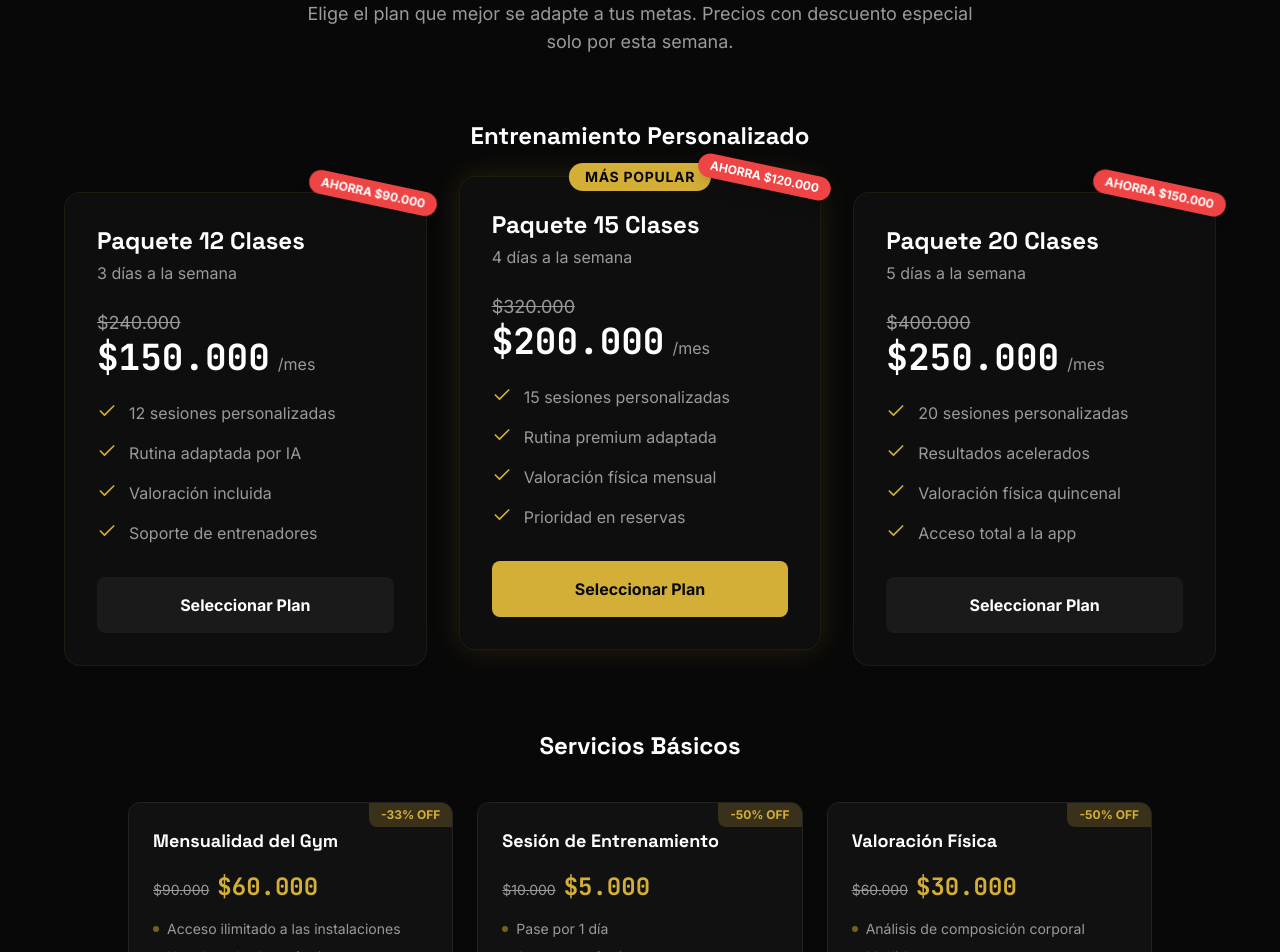
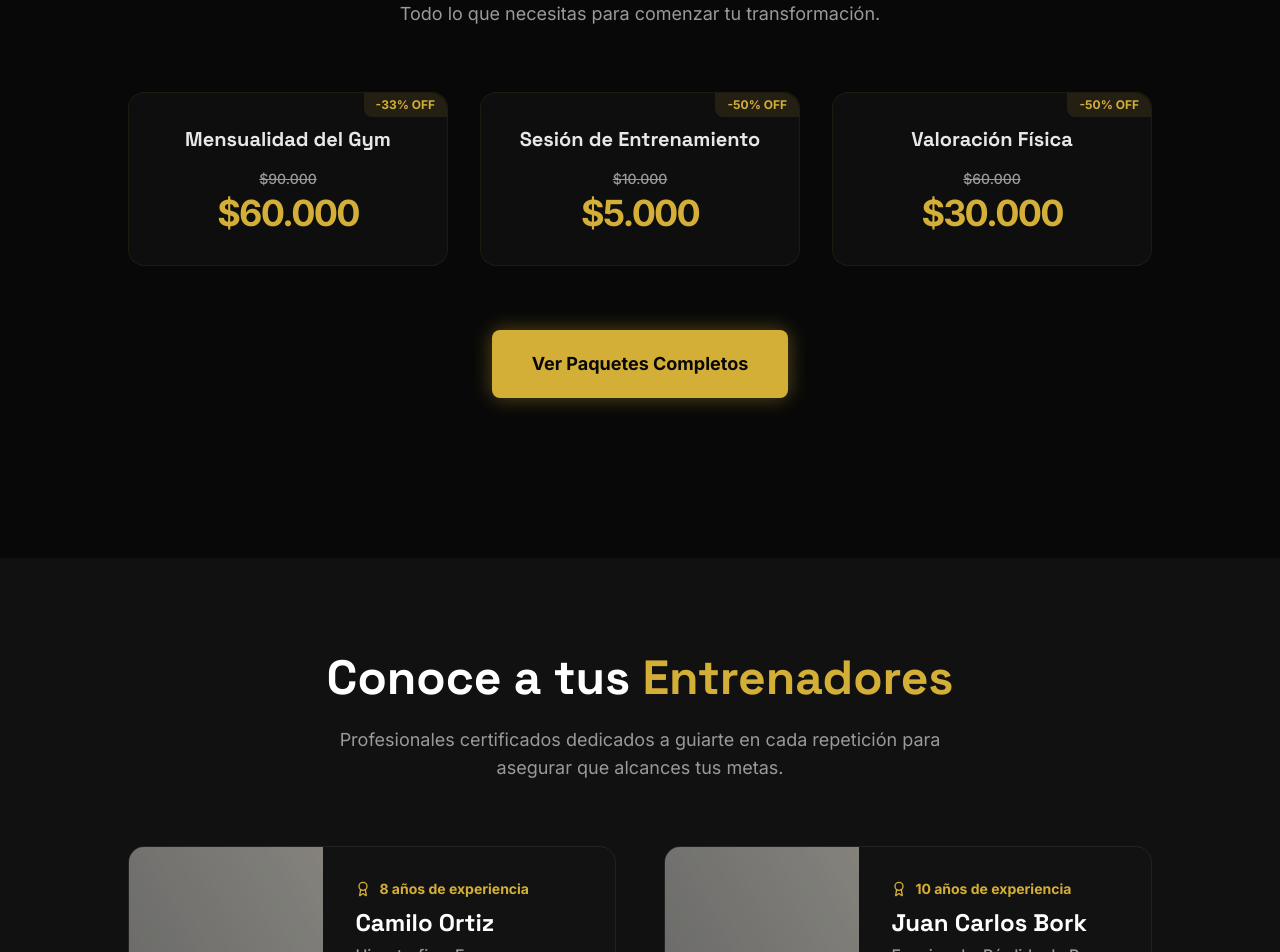
Before and after one commit to migueflope/training-studio-gym, a Next.js app: page / in a window 1280 px wide. Shown: the part 1680-2632 px from the top of the page. Built offline with nearby package versions, Linux system fonts and the light colour scheme; grey boxes are pictures that could not be loaded.

Commit message:
feat: simplify landing pricing and split planes into services and packages

```diff
--- a/src/app/(public)/planes/page.tsx
+++ b/src/app/(public)/planes/page.tsx
@@ -5,12 +5,19 @@ import { motion, AnimatePresence } from "framer-motion";
 import { Check, QrCode, UploadCloud, Copy, ArrowLeft, Loader2 } from "lucide-react";
 import { QRCodeSVG } from "qrcode.react";
 
-const plans = [
-  { id: "mensualidad", name: "Mensualidad Básica", price: "$60.000", originalPrice: "$90.000", isPopular: false },
+const basicServices = [
+  { id: "mensualidad", name: "Mensualidad del Gym", price: "$60.000", originalPrice: "$90.000", isPopular: false },
+  { id: "sesion", name: "Sesión de Entrenamiento", price: "$5.000", originalPrice: "$10.000", isPopular: false },
+  { id: "valoracion", name: "Valoración Física", price: "$15.000", originalPrice: "$30.000", isPopular: false },
+];
+
+const customPackages = [
   { id: "12-clases", name: "Paquete 12 Clases", price: "$150.000", originalPrice: "$240.000", isPopular: false },
   { id: "15-clases", name: "Paquete 15 Clases", price: "$200.000", originalPrice: "$320.000", isPopular: true },
   { id: "20-clases", name: "Paquete 20 Clases", price: "$250.000", originalPrice: "$400.000", isPopular: false },
 ];
+
+const allPlans = [...basicServices, ...customPackages];
 
 const paymentMethods = [
   { id: "bancolombia", name: "Bancolombia", account: "Ahorros 123-456789-00" },
@@ -61,37 +68,67 @@ export default function PlanesPage() {
         </div>
 
         <AnimatePresence mode="wait">
-          {/* STEP 1: SELECT PLAN */}
           {step === 1 && (
             <motion.div
               key="step1"
               initial={{ opacity: 0, x: 20 }}
               animate={{ opacity: 1, x: 0 }}
               exit={{ opacity: 0, x: -20 }}
-              className="grid grid-cols-1 md:grid-cols-2 gap-6"
+              className="space-y-16"
             >
-              {plans.map((plan) => (
+              {/* SERVICIOS BÁSICOS */}
+              <div>
+                <h2 className="text-2xl font-display font-bold text-center mb-8 uppercase tracking-wider text-primary">Servicios</h2>
+                <div className="grid grid-cols-1 md:grid-cols-3 gap-6">
+                  {basicServices.map((plan) => (
                     <div
                       key={plan.id}
                       onClick={() => { setSelectedPlan(plan.id); setStep(2); }}
-                  className={`glass-panel cursor-pointer group relative p-8 rounded-2xl border transition-all duration-300 hover:scale-[1.02] ${plan.isPopular ? 'border-primary shadow-[0_0_20px_rgba(212,175,55,0.2)]' : 'border-border hover:border-primary/50'}`}
+                      className="glass-panel cursor-pointer group relative p-8 rounded-2xl border border-border hover:border-primary/50 transition-all duration-300 hover:scale-[1.02]"
+                    >
+                      <h3 className="text-xl font-display font-bold mb-2">{plan.name}</h3>
+                      <div className="flex items-end gap-2 mb-6">
+                        <span className="text-3xl font-bold font-mono text-primary">{plan.price}</span>
+                        <span className="text-muted-foreground line-through text-xs mb-1">{plan.originalPrice}</span>
+                      </div>
+                      <div className="w-full text-center py-3 rounded-lg border border-primary text-primary font-bold group-hover:bg-primary group-hover:text-primary-foreground transition-all">
+                        Seleccionar
+                      </div>
+                    </div>
+                  ))}
+                </div>
+              </div>
+
+              {/* SERVICIOS COMPLEMENTARIOS */}
+              <div>
+                <div className="text-center mb-8">
+                  <h2 className="text-2xl font-display font-bold uppercase tracking-wider text-primary mb-1">Servicios Complementarios</h2>
+                  <p className="text-muted-foreground">Entrenamiento Personalizado</p>
+                </div>
+                <div className="grid grid-cols-1 md:grid-cols-3 gap-6">
+                  {customPackages.map((plan) => (
+                    <div
+                      key={plan.id}
+                      onClick={() => { setSelectedPlan(plan.id); setStep(2); }}
+                      className={`glass-panel cursor-pointer group relative p-8 rounded-2xl border transition-all duration-300 hover:scale-[1.02] ${plan.isPopular ? 'border-primary shadow-[0_0_20px_rgba(212,175,55,0.2)] md:-translate-y-2' : 'border-border hover:border-primary/50'}`}
                     >
                       {plan.isPopular && (
                         <div className="absolute -top-3 -right-3 bg-primary text-primary-foreground text-xs font-bold px-3 py-1 rounded-full shadow-lg">
                           MÁS POPULAR
                         </div>
                       )}
-                  <h3 className="text-2xl font-display font-bold mb-2">{plan.name}</h3>
-                  <div className="flex items-end gap-2 mb-4">
-                    <span className="text-4xl font-bold font-mono text-primary">{plan.price}</span>
-                    <span className="text-muted-foreground line-through text-sm mb-1">{plan.originalPrice}</span>
+                      <h3 className="text-xl font-display font-bold mb-2">{plan.name}</h3>
+                      <div className="flex items-end gap-2 mb-6">
+                        <span className="text-3xl font-bold font-mono text-primary">{plan.price}</span>
+                        <span className="text-muted-foreground line-through text-xs mb-1">{plan.originalPrice}</span>
                       </div>
-                  <p className="text-muted-foreground text-sm mb-6">Acceso completo a instalaciones y app.</p>
                       <div className="w-full text-center py-3 rounded-lg border border-primary text-primary font-bold group-hover:bg-primary group-hover:text-primary-foreground transition-all">
                         Seleccionar
                       </div>
                     </div>
                   ))}
+                </div>
+              </div>
             </motion.div>
           )}
 
@@ -204,7 +241,7 @@ export default function PlanesPage() {
                   <div className="md:w-1/2 p-8 flex flex-col justify-center relative z-10">
                     <div className="mb-8">
                       <h4 className="text-lg font-bold mb-1">Total a pagar:</h4>
-                      <p className="text-4xl font-mono text-primary font-bold">{plans.find(p => p.id === selectedPlan)?.price}</p>
+                      <p className="text-4xl font-mono text-primary font-bold">{allPlans.find(p => p.id === selectedPlan)?.price}</p>
                     </div>
 
                     <div className="border-2 border-dashed border-border rounded-2xl p-8 flex flex-col items-center justify-center text-center hover:border-primary/50 transition-colors bg-secondary/10 group">
--- a/src/components/landing/Pricing.tsx
+++ b/src/components/landing/Pricing.tsx
@@ -61,95 +61,45 @@ export function Pricing() {
     <section className="py-24 bg-background relative">
       <div className="container mx-auto px-4 md:px-6 relative z-10">
         <div className="text-center mb-16">
-          <span className="text-destructive font-bold uppercase tracking-wider text-sm mb-2 block">Oferta por tiempo limitado</span>
+          <span className="text-primary font-bold uppercase tracking-wider text-sm mb-2 block">Lo Esencial</span>
           <h2 className="text-3xl md:text-5xl font-display font-bold mb-6">
-            Invierte en tu <span className="text-primary">Transformación</span>
+            Nuestros <span className="text-primary">Servicios Principales</span>
           </h2>
-          <p className="text-muted-foreground text-lg max-w-2xl mx-auto">
-            Elige el plan que mejor se adapte a tus metas. Precios con descuento especial solo por esta semana.
+          <p className="text-muted-foreground text-lg max-w-2xl mx-auto mb-16">
+            Todo lo que necesitas para comenzar tu transformación.
           </p>
-        </div>
 
-        {/* Custom Packages (Highlighted) */}
-        <div className="mb-16">
-          <h3 className="text-2xl font-display font-bold text-center mb-10">Entrenamiento Personalizado</h3>
-          <div className="grid grid-cols-1 md:grid-cols-3 gap-8 max-w-6xl mx-auto">
-            {customPackages.map((pkg, index) => (
+          <div className="grid grid-cols-1 md:grid-cols-3 gap-8 max-w-5xl mx-auto">
+            {mainServices.map((service, index) => (
               <motion.div
                 key={index}
                 initial={{ opacity: 0, y: 20 }}
                 whileInView={{ opacity: 1, y: 0 }}
                 viewport={{ once: true }}
                 transition={{ duration: 0.5, delay: index * 0.1 }}
-                className={`relative glass-panel rounded-2xl p-8 flex flex-col ${pkg.isPopular ? 'border-primary shadow-[0_0_30px_rgba(212,175,55,0.15)] transform md:-translate-y-4' : ''}`}
+                className="glass-panel rounded-2xl p-8 border border-border flex flex-col justify-center items-center text-center group hover:border-primary/50 transition-all"
               >
-                {pkg.isPopular && (
-                  <div className="absolute top-0 left-1/2 -translate-x-1/2 -translate-y-1/2 bg-primary text-primary-foreground text-sm font-bold px-4 py-1 rounded-full uppercase tracking-wider">
-                    Más Popular
-                  </div>
-                )}
-                <div className="absolute -top-3 -right-3 bg-destructive text-destructive-foreground text-xs font-bold px-3 py-1 rounded-full rotate-12 shadow-lg">
-                  {pkg.discount}
+                <div className="absolute top-0 right-0 bg-primary/10 text-primary text-xs font-bold px-3 py-1 rounded-bl-lg rounded-tr-2xl group-hover:bg-primary group-hover:text-primary-foreground transition-all">
+                  {service.discount}
                 </div>
-
-                <h4 className="text-2xl font-bold font-display mb-1">{pkg.name}</h4>
-                <p className="text-muted-foreground mb-6">{pkg.subtitle}</p>
-
-                <div className="mb-6">
-                  <span className="text-muted-foreground line-through text-lg block">{pkg.originalPrice}</span>
-                  <div className="flex items-baseline gap-2">
-                    <span className="text-4xl font-bold text-foreground font-mono">{pkg.price}</span>
-                    <span className="text-muted-foreground">/mes</span>
-                  </div>
+                <h3 className="text-xl font-bold font-display mb-4 text-foreground/90">{service.name}</h3>
+                <div className="flex flex-col items-center gap-1">
+                  <span className="text-muted-foreground line-through text-sm font-medium">{service.originalPrice}</span>
+                  <span className="text-4xl font-bold text-primary tracking-tighter">{service.price}</span>
                 </div>
-
-                <ul className="space-y-4 mb-8 flex-1">
-                  {pkg.features.map((feature, i) => (
-                    <li key={i} className="flex items-start gap-3">
-                      <Check className="w-5 h-5 text-primary shrink-0" />
-                      <span className="text-muted-foreground">{feature}</span>
-                    </li>
-                  ))}
-                </ul>
-
-                <Link
-                  href="/planes"
-                  className={`w-full py-4 rounded-lg font-bold text-center transition-all ${pkg.isPopular ? 'bg-primary text-primary-foreground hover:shadow-[0_0_20px_rgba(212,175,55,0.5)]' : 'bg-secondary text-foreground hover:bg-secondary/80'}`}
-                >
-                  Seleccionar Plan
-                </Link>
               </motion.div>
             ))}
           </div>
-        </div>
 
-        {/* Basic Services */}
-        <div>
-          <h3 className="text-2xl font-display font-bold text-center mb-10">Servicios Básicos</h3>
-          <div className="grid grid-cols-1 md:grid-cols-3 gap-6 max-w-5xl mx-auto">
-            {mainServices.map((service, index) => (
-              <div key={index} className="bg-card rounded-xl p-6 border border-border flex flex-col relative overflow-hidden group">
-                <div className="absolute top-0 right-0 bg-primary/20 text-primary text-xs font-bold px-3 py-1 rounded-bl-lg">
-                  {service.discount}
-                </div>
-                <h4 className="text-lg font-bold font-display mb-4">{service.name}</h4>
-                <div className="mb-4">
-                  <span className="text-muted-foreground line-through text-sm mr-2">{service.originalPrice}</span>
-                  <span className="text-2xl font-bold text-primary font-mono">{service.price}</span>
-                </div>
-                <ul className="space-y-2 mb-6 flex-1">
-                  {service.features.map((feature, i) => (
-                    <li key={i} className="flex items-center gap-2 text-sm text-muted-foreground">
-                      <div className="w-1.5 h-1.5 rounded-full bg-primary/50" />
-                      {feature}
-                    </li>
-                  ))}
-                </ul>
-              </div>
-            ))}
+          <div className="mt-16 text-center">
+            <Link
+              href="/planes"
+              className="inline-flex items-center justify-center px-10 py-5 bg-primary text-primary-foreground text-lg font-bold rounded-lg shadow-[0_0_20px_rgba(212,175,55,0.4)] hover:shadow-[0_0_30px_rgba(212,175,55,0.6)] hover:-translate-y-1 transition-all"
+            >
+              Ver Paquetes Completos
+            </Link>
           </div>
         </div>
-
       </div>
     </section>
   );
```
Lines whose indentation alone changed are shown as unchanged.
